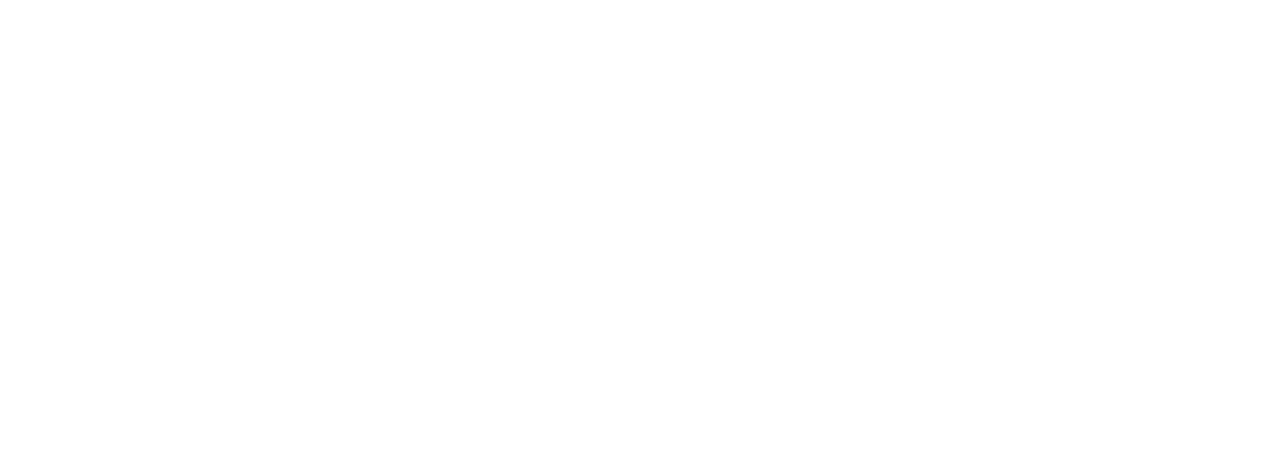
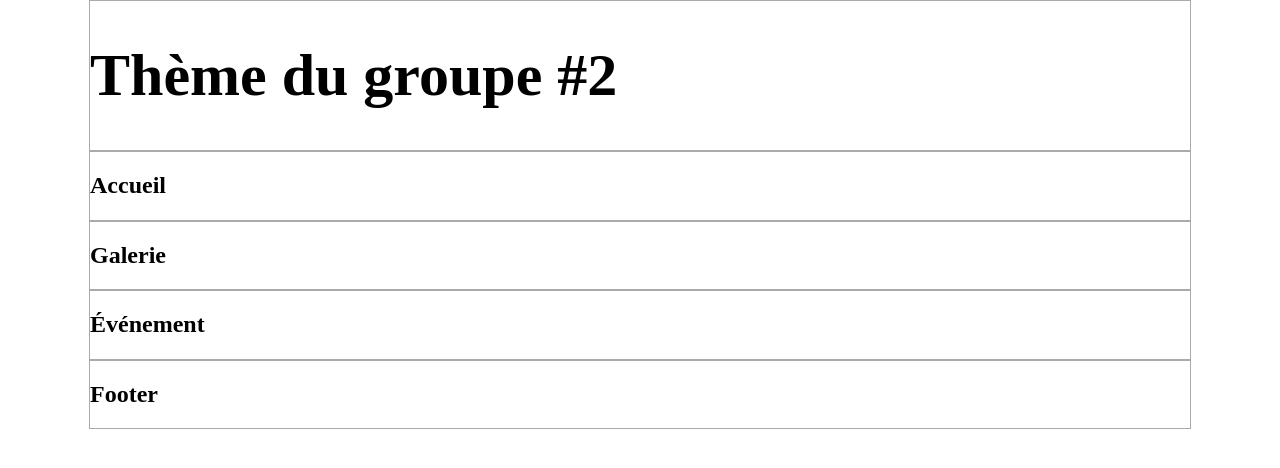
Before and after one commit to michaelfournier11/4w4, a plain HTML site: page index.htm in a window 1280 px wide. Drawn offline with Linux system fonts and the light colour scheme.

Commit message:
s1c2 amélioration du layout

```diff
--- a/index.htm
+++ b/index.htm
@@ -0,0 +1,36 @@
+<!DOCTYPE html>
+<html lang="en">
+<head>
+    <meta charset="UTF-8">
+    <meta name="viewport" content="width=device-width, initial-scale=1.0">
+    <title>Thème gr2</title>
+    <link rel="stylesheet" href="style.css">
+</head>
+<body>
+    <div id="entete" class="global">
+        <header class="entete__header">
+            <h1>Thème du groupe #2</h1>
+        </header>
+    </div>
+    <div id="accueil" class="global">
+        <section class="accueil__section">
+            <h2>Accueil</h2>
+        </section>
+    </div>
+    <div id="galerie" class="global">
+        <section class="galerie__section">
+        <h2>Galerie</h2>
+        </section>
+    </div>
+    <div id="evenement" class="global">
+        <section class="evenement__section">
+            <h2>Événement</h2>
+        </section>
+    </div>
+    <div id="footer" class="global">
+        <footer class="footer__section">
+            <h2>Footer</h2>
+        </footer>
+    </div>
+</body>
+</html>
--- /dev/null
+++ b/sass/_layout.scss
@@ -0,0 +1,26 @@
+body {
+    display: flex;
+    flex-direction: column;
+}
+
+.global {
+    display:flex;
+    justify-content: center;
+}
+
+.global > section,
+.global > header,
+.global > footer{
+    width : 1100px;
+    border : 1px solid #aaa;
+}
+
+
+
+#entete {
+    background-color: var(--couleur-arriere-entete);
+}
+#accueil {}
+#galerie {}
+#evenement {}
+#footer {}
--- a/sass/style.scss
+++ b/sass/style.scss
@@ -27,3 +27,8 @@ Ce thème a été développé dans le cadre du cours 4W4
 /* règles de base                             */
 /* ////////////////////////////////////////// */
 @import "base/h";
+
+/* ////////////////////////////////////////// */
+/* règles de la pagination                             */
+/* ////////////////////////////////////////// */
+@import "layout";
```
Also changed, not shown: style.css, 1 other file.
